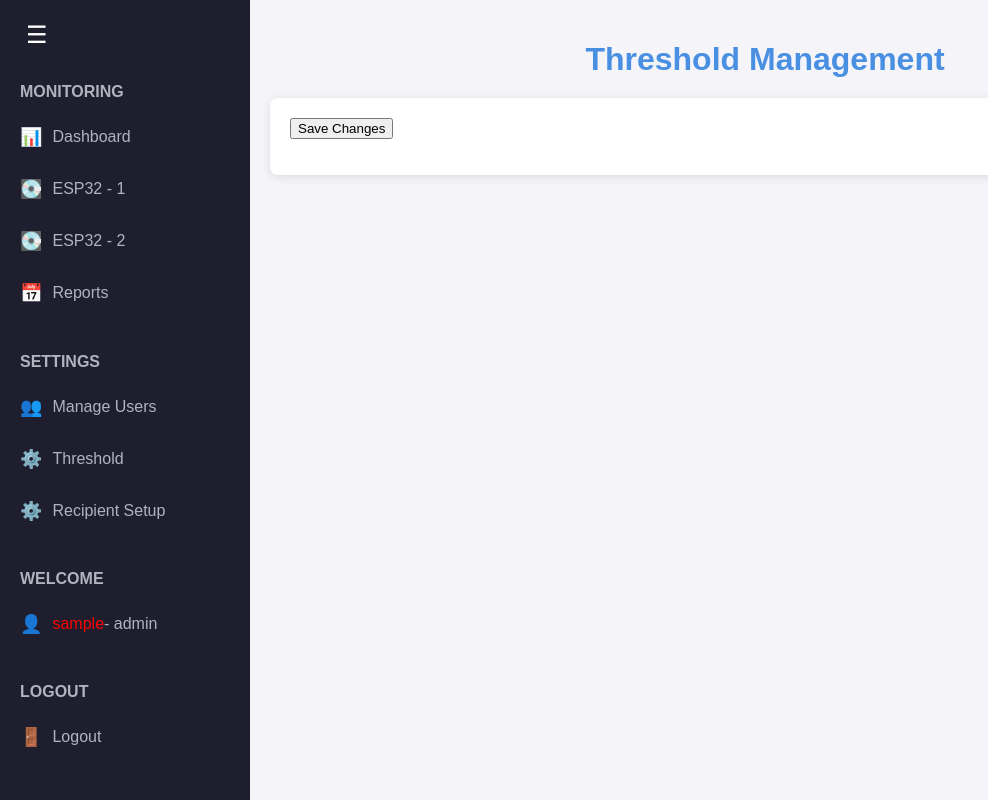
After one commit to eGuilalas/LeakSense, a PHP site: page /dashboard/admin/threshold_management.php in a window 1280 px wide. The commit adds this page. Shown: the whole page, without its empty margins (0-988 px from the left). Run offline with PHP 8.4, Linux system fonts and the light colour scheme; the visitor is signed in with stand-in values (Sample User, id 1); data that the repository does not hold is empty.

Commit message:
Threshold stuff saving

```diff
--- /dev/null
+++ b/config/auth.php
@@ -0,0 +1,13 @@
+<?php
+// Ensure the session is started and user is logged in
+session_start();
+
+// Check if the user is logged in, and retrieve the username and role from the session
+if (!isset($_SESSION['loggedin'])) {
+    header('Location: ../login.php');
+    exit();
+}
+
+$username = $_SESSION['username']; // Get the logged-in username
+$role = $_SESSION['role']; // Get the role from the session
+?>
--- /dev/null
+++ b/config/threshold_fetch.php
@@ -0,0 +1,18 @@
+<?php
+include 'db_connection.php';
+
+header('Content-Type: application/json');
+
+$sql = "SELECT * FROM thresholds";
+$result = $conn->query($sql);
+
+$thresholds = [];
+if ($result->num_rows > 0) {
+    while ($row = $result->fetch_assoc()) {
+        $thresholds[] = $row;
+    }
+}
+
+echo json_encode($thresholds);
+$conn->close();
+?>
--- a/dashboard/admin/admin_dashboard.php
+++ b/dashboard/admin/admin_dashboard.php
@@ -41,6 +41,7 @@ $role = $_SESSION['role']; // Get the role from the session
             <div class="menu-section">
                 <h2>Settings</h2>
                 <a href=""><span class="icon">👥</span>Manage Users</a>
+                <a href="threshold_management.php"><span class="icon">⚙️</span>Threshold</a>
                 <a href="recipient.php"><span class="icon">⚙️</span>Recipient Setup</a>
             </div>
 
--- a/dashboard/admin/dashboard.css
+++ b/dashboard/admin/dashboard.css
@@ -190,3 +190,36 @@ th {
     color: green;
     font-weight: normal;
 }
+
+/* Threshold Management Styling */
+.thresholds-container {
+    margin-top: 20px;
+}
+
+.threshold-item {
+    padding: 20px;
+    border: 1px solid #e0e0e0;
+    border-radius: 8px;
+    margin-bottom: 20px;
+    background-color: #f9f9f9;
+}
+
+.threshold-item h3 {
+    margin-top: 0;
+    font-size: 18px;
+    color: #333;
+}
+
+.threshold-item label {
+    display: block;
+    width: 100%;
+    margin-bottom: 10px;
+}
+
+.threshold-item input {
+    width: 100%;
+    padding: 8px;
+    margin-top: 5px;
+    border-radius: 4px;
+    border: 1px solid #ccc;
+}
--- /dev/null
+++ b/dashboard/admin/threshold_management.js
@@ -0,0 +1,79 @@
+// Sidebar Toggle Functionality
+function toggleSidebar() {
+    const sidebar = document.getElementById('sidebar');
+    sidebar.classList.toggle('collapsed');
+    document.body.classList.toggle('collapsed');
+}
+
+// Load Threshold Data and Populate the Form
+async function loadThresholds() {
+    const thresholdList = document.getElementById('threshold-list');
+    thresholdList.innerHTML = ''; // Clear previous entries
+
+    try {
+        const response = await fetch('../../config/threshold_fetch.php');
+        if (!response.ok) throw new Error("Failed to fetch threshold data.");
+
+        const data = await response.json();
+
+        data.forEach(threshold => {
+            // Create a container for each device's thresholds
+            const thresholdItem = document.createElement('div');
+            thresholdItem.className = 'threshold-item';
+            thresholdItem.innerHTML = `
+                <h3>Device ID: ${threshold.device_id}</h3>
+                <label>Gas Threshold:
+                    <input type="number" name="gas_threshold_${threshold.device_id}" step="0.01" value="${threshold.gas_threshold}">
+                    <br>
+                </label>
+                <label>Smoke Threshold:
+                    <input type="number" name="smoke_threshold_${threshold.device_id}" step="0.01" value="${threshold.smoke_threshold}">
+                    <br>
+                </label>
+                <label>CO Threshold:
+                    <input type="number" name="co_threshold_${threshold.device_id}" step="0.01" value="${threshold.co_threshold}">
+                    <br>
+                </label>
+                <label>LPG Threshold:
+                    <input type="number" name="lpg_threshold_${threshold.device_id}" step="0.01" value="${threshold.lpg_threshold}">
+                    <br>
+                </label>
+                <hr>
+            `;
+            thresholdList.appendChild(thresholdItem); // Add each device's thresholds to the list
+        });
+    } catch (error) {
+        console.error("Error loading thresholds:", error);
+        document.getElementById('response-message').innerText = "Error loading thresholds.";
+    }
+}
+
+// Submit the Form to Update Thresholds
+async function updateThresholds(event) {
+    event.preventDefault();
+    const formData = new FormData(document.getElementById('threshold-form'));
+
+    try {
+        const response = await fetch('../../config/threshold_update.php', {
+            method: 'POST',
+            body: formData
+        });
+
+        if (!response.ok) throw new Error("Failed to update thresholds.");
+
+        const result = await response.json();
+        document.getElementById('response-message').innerText = result.message;
+
+        // Reload thresholds to show the updated values
+        loadThresholds();
+    } catch (error) {
+        console.error("Error updating thresholds:", error);
+        document.getElementById('response-message').innerText = "Failed to update thresholds.";
+    }
+}
+
+// Event listener for form submission
+document.getElementById('threshold-form').addEventListener('submit', updateThresholds);
+
+// Load thresholds on page load
+window.addEventListener('load', loadThresholds);
--- /dev/null
+++ b/dashboard/admin/threshold_management.php
@@ -0,0 +1,66 @@
+<?php
+// Ensure the session is started and user is authenticated
+include '../../config/auth.php'; // Authenticate user
+?>
+
+<!DOCTYPE html>
+<html lang="en">
+<head>
+    <meta charset="UTF-8">
+    <meta name="viewport" content="width=device-width, initial-scale=1.0">
+    <title>Threshold Management</title>
+    <!-- Link to external CSS -->
+    <link rel="stylesheet" href="../admin/dashboard.css">
+</head>
+<body>
+
+    <!-- Dashboard Layout -->
+    <div class="dashboard">
+        <div class="sidebar" id="sidebar">
+            <!-- Hamburger Menu inside the sidebar -->
+            <button class="hamburger" id="hamburger" onclick="toggleSidebar()">&#9776;</button>
+
+            <h2>Monitoring</h2>
+            <a href="../admin/admin_dashboard.php"><span class="icon">📊</span>Dashboard</a>
+            <a href="../admin/esp32_1.php"><span class="icon">💽</span>ESP32 - 1</a>
+            <a href="../admin/esp32_2.php"><span class="icon">💽</span>ESP32 - 2</a>
+            <a href="../admin/reports.php"><span class="icon">📅</span>Reports</a>
+
+            <div class="menu-section">
+                <h2>Settings</h2>
+                <a href="../admin/manage_user.php"><span class="icon">👥</span>Manage Users</a>
+                <a href="threshold_management.php" class="active"><span class="icon">⚙️</span>Threshold</a>
+                <a href="../admin/recipient.php"><span class="icon">⚙️</span>Recipient Setup</a>
+            </div>
+
+            <div class="menu-section">
+                <h2>Welcome</h2>
+                <a href="#"><span class="icon">👤</span><span style="color: red;"><?php echo htmlspecialchars($username); ?></span> - <?php echo htmlspecialchars($role); ?></a>
+            </div>
+
+            <!-- Logout Section -->
+            <div class="menu-section">
+                <h2>Logout</h2>
+                <a href="../../logout.php"><span class="icon">🚪</span>Logout</a>
+            </div>
+        </div>
+
+        <!-- Main Content Area -->
+        <div class="main-content" id="main-content">
+            <h1>Threshold Management</h1>
+            <div class="container thresholds-container">
+                <form id="threshold-form">
+                    <div id="threshold-list">
+                        <!-- Threshold settings will be loaded here dynamically -->
+                    </div>
+                    <button type="submit">Save Changes</button>
+                </form>
+                <p id="response-message"></p>
+            </div>
+        </div>
+    </div>
+
+    <!-- Link to external JS -->
+    <script src="threshold_management.js"></script>
+</body>
+</html>
```
Also changed, not shown: config/threshold_update.php (added, +31 -0 lines), create.sql (added, +58 -0 lines), structureszxc.ini (added, +63 -0 lines).
